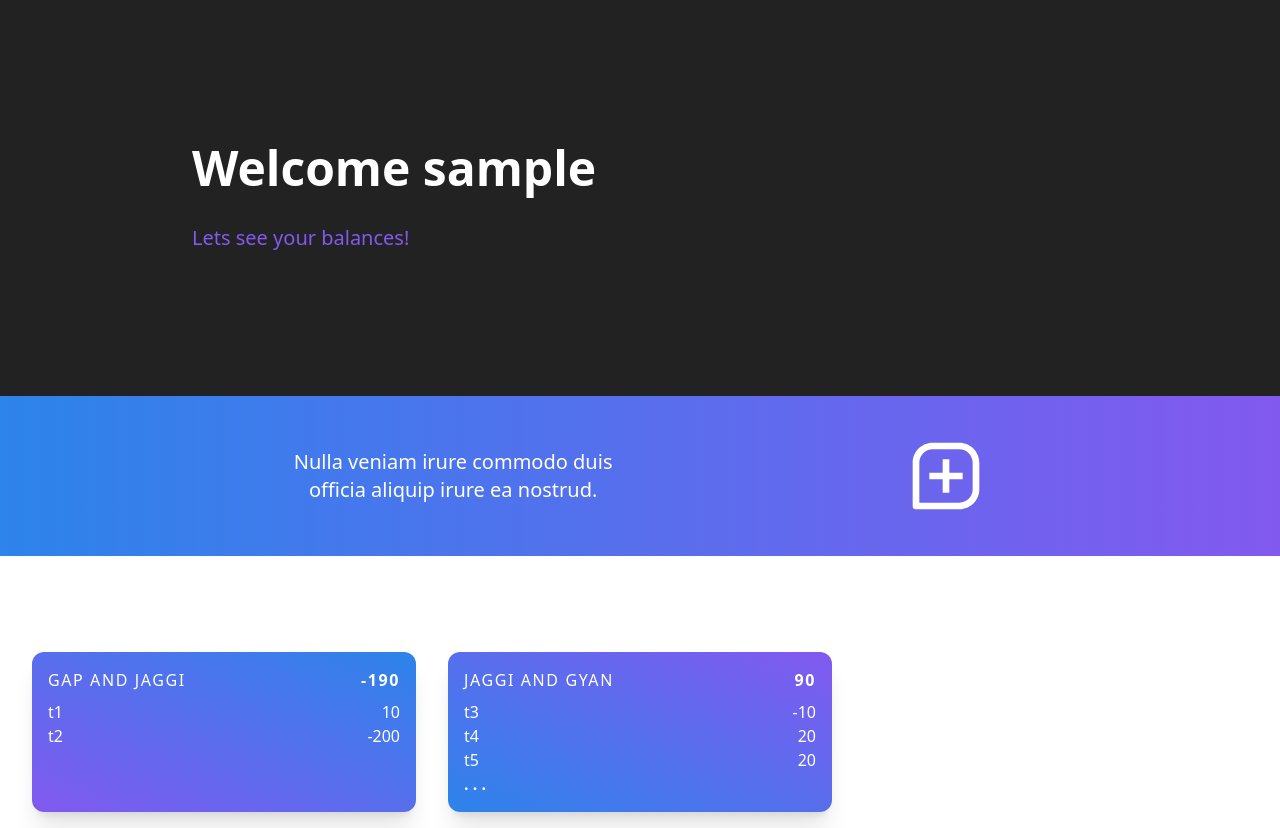
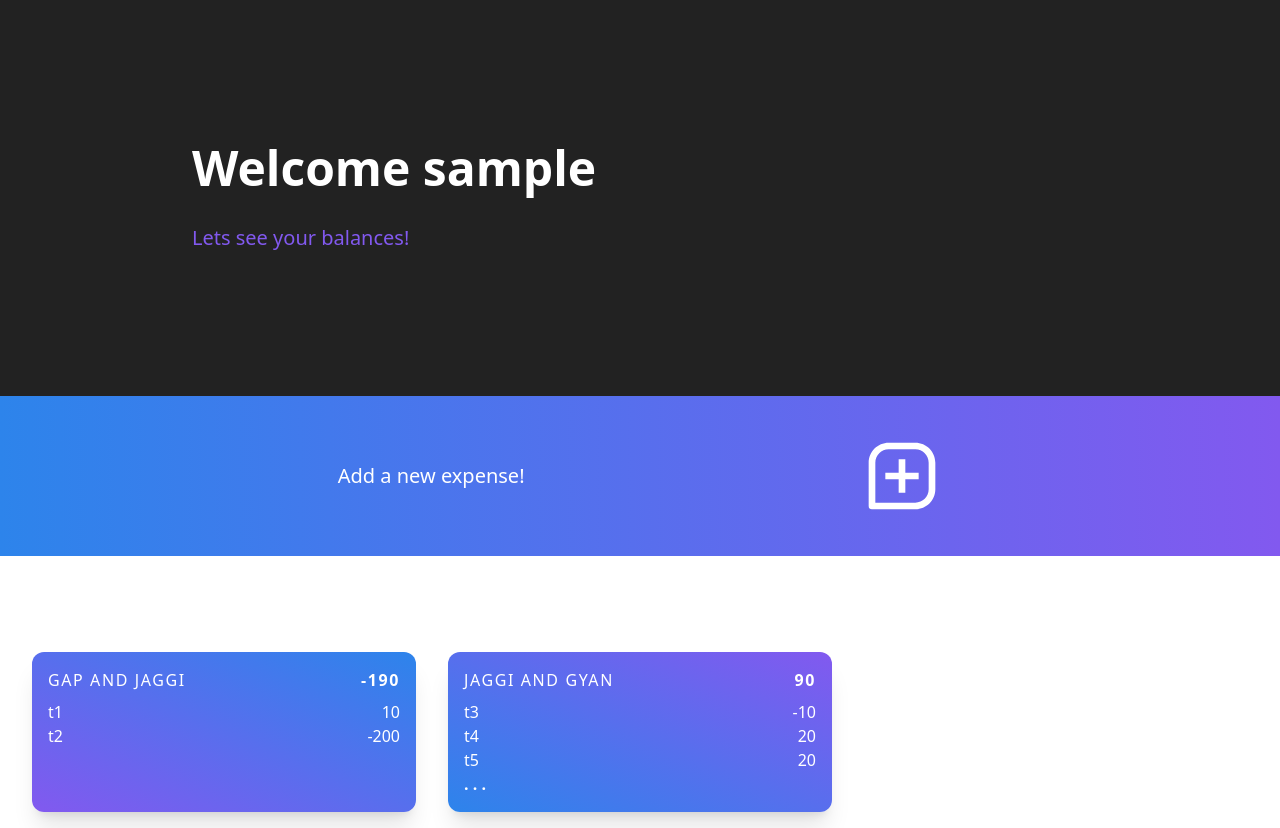
Before and after one commit to GyaneshSamanta/Rookie-Hacks-II, a Next.js app in the folder client/: page /dashboard in a window 1280 px wide. Built offline with nearby package versions, Linux system fonts and the light colour scheme; sample sign-in values are in the browser's storage.

Commit message:
💬 client: copy

```diff
--- a/client/components/dashboard/dashboard-hero.tsx
+++ b/client/components/dashboard/dashboard-hero.tsx
@@ -104,11 +104,7 @@ const DashboardHero: React.FC<DashboardHeroProps> = ({ associations }) => {
           className="bg-gradient-to-r text-center text-xl text-white py-10 hedera-primary font-medium flex items-center justify-evenly cursor-pointer"
           onClick={() => setModal(true)}
         >
-          <p>
-            Nulla veniam irure commodo duis
-            <br />
-            officia aliquip irure ea nostrud.
-          </p>
+          <p>Add a new expense!</p>
 
           <svg
             stroke="currentColor"
```
